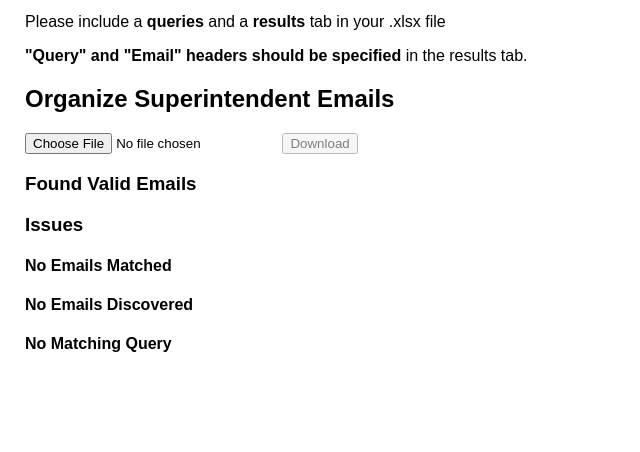
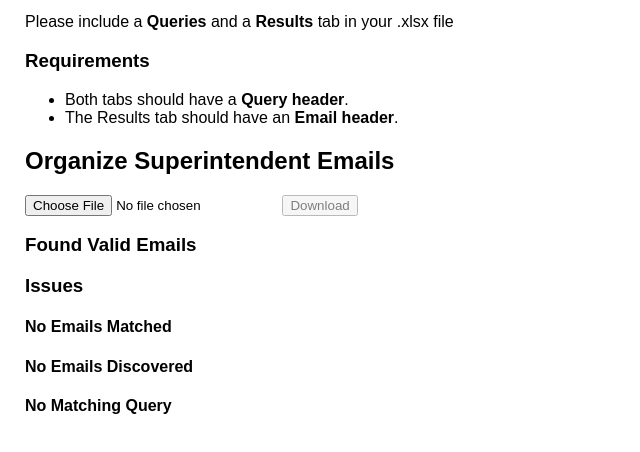
Before and after one commit to garrettmflynn/alterea-automation, a website: page index.html in a window 1280 px wide. Shown: the part 86-538 px from the top of the page, without its empty margins (0-640 px from the left). Drawn offline with Linux system fonts and the light colour scheme; a script that the page names is missing.

Commit message:
Update index.html

```diff
--- a/index.html
+++ b/index.html
@@ -56,10 +56,13 @@
 </head>
 <body>
     <h1>Alterea Automation Tools</h1>&nbsp;&nbsp;<span id="version"></span>
-    <p>Please include a <b>queries</b> and a <b>results</b> tab in your .xlsx file</p>
+    <p>Please include a <b>Queries</b> and a <b>Results</b> tab in your .xlsx file</p>
 
-    <p><b>"Query" and "Email" headers should be specified</b> in the results tab.</p>
-
+    <h3>Requirements</h3>
+    <ul>
+        <li>Both tabs should have a <b>Query header</b>.</li>
+        <li>The Results tab should have an <b>Email header</b>.</li>
+    </ul>
     <h2>Organize Superintendent Emails</h2>
     <input type="file" accept=".xlsx"></input>
     <button>Download</button>
@@ -171,7 +174,7 @@
         const resultsInfo = fileInfo.results
         const queryInfo = fileInfo.queries
 
-        const queryHeader =  queryInfo.headers.findIndex(str => str && str.includes('Search Query'))
+        const queryHeader =  queryInfo.headers.findIndex(str => str && str.includes('Query'))
         const allQueries = queryInfo.lines.map(arr => arr[queryHeader] ? arr[queryHeader].trim(): '')
 
 
```
